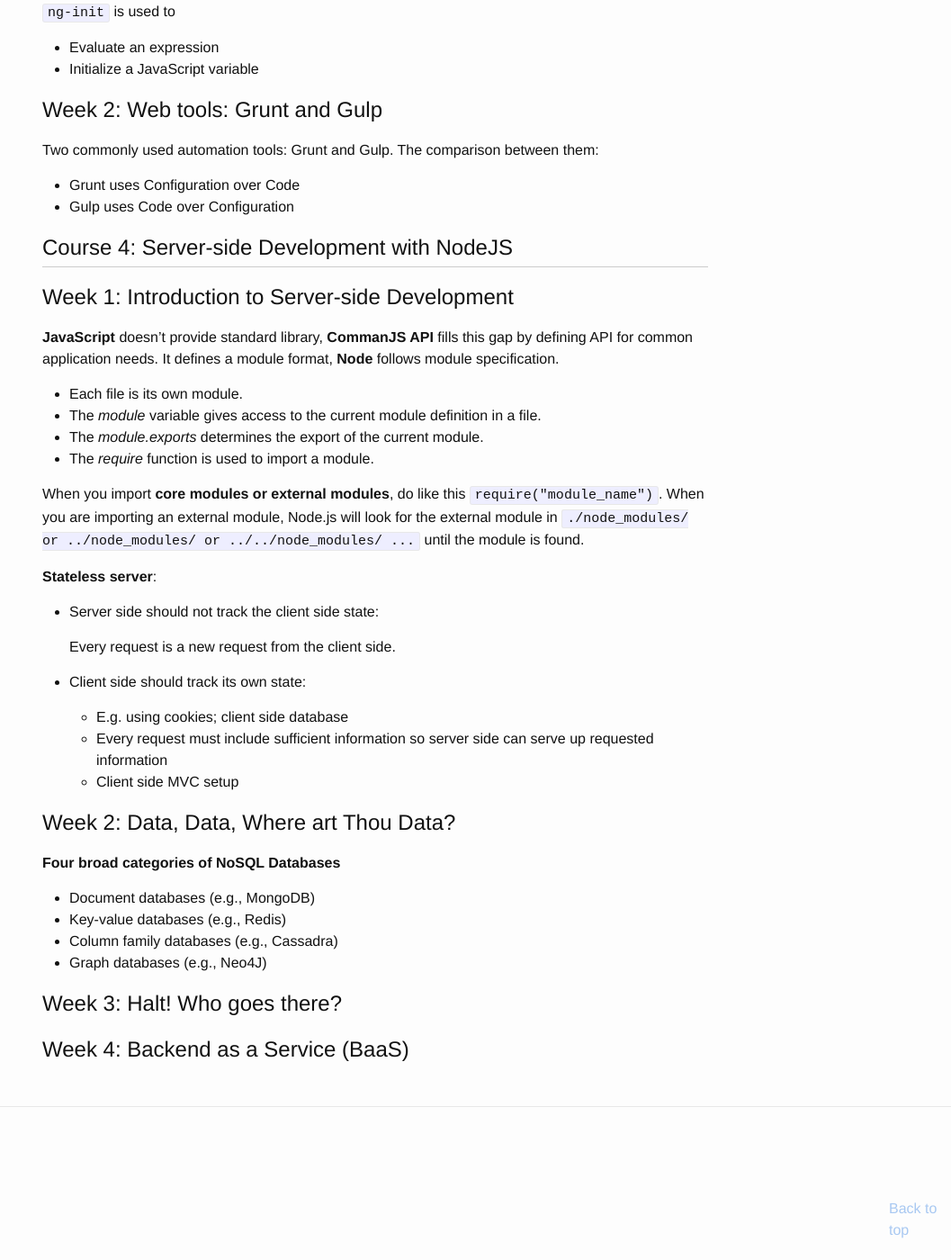
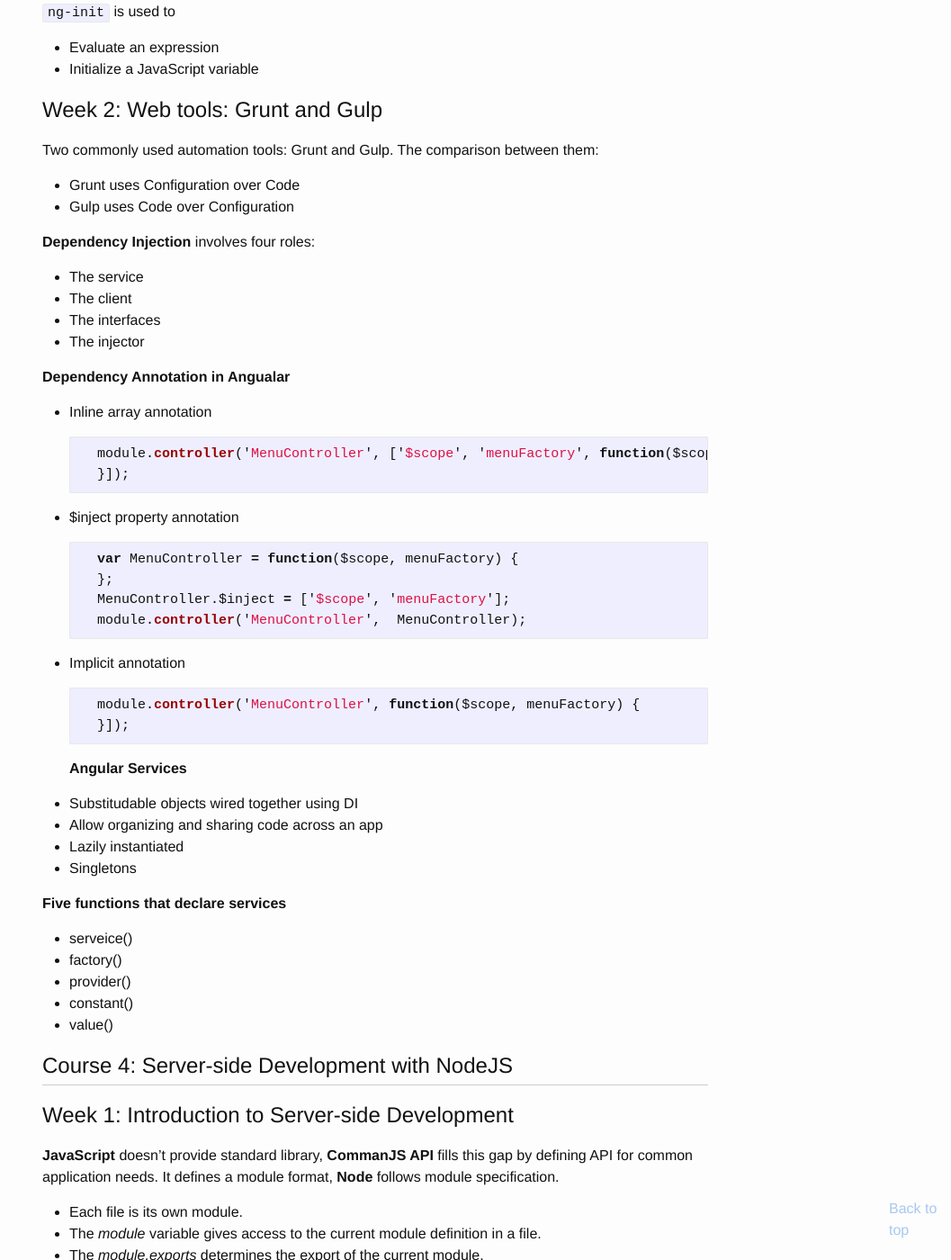
Before and after one commit to EastonLee/eastonlee.github.io, a Jekyll site: the page built from _posts/2017-05-26-full-stack-web-development-by-the-hong-kong-university-of-science-and-technology.md, in a window 1280 px wide and 1400 px high, scrolled down 3457 px. Shown: the whole window at 90% size, without its empty margins (223-1280 px from the left). Built offline with Jekyll 4.4.1, drawn with Linux system fonts in a browser that asks for light colours; nearby versions of some CDN libraries; a script that is not in the unit is left out; comment, search, counter and statistics services are not loaded.

Commit message:
new content

````diff
--- a/_posts/2017-05-26-full-stack-web-development-by-the-hong-kong-university-of-science-and-technology.md
+++ b/_posts/2017-05-26-full-stack-web-development-by-the-hong-kong-university-of-science-and-technology.md
@@ -136,6 +136,51 @@
 * Grunt uses Configuration over Code
 * Gulp uses Code over Configuration
 
+**Dependency Injection** involves four roles:
+* The service
+* The client
+* The interfaces
+* The injector
+
+**Dependency Annotation in Angualar**
+
+* Inline array annotation
+
+    ```javascript
+    module.controller('MenuController', ['$scope', 'menuFactory', function($scope, menuFactory){
+    }]);
+    ```
+
+* $inject property annotation
+
+    ```javascript
+    var MenuController = function($scope, menuFactory) {
+    };
+    MenuController.$inject = ['$scope', 'menuFactory'];
+    module.controller('MenuController',  MenuController);
+    ```
+
+* Implicit annotation
+
+    ```javascript
+    module.controller('MenuController', function($scope, menuFactory) {
+    }]);
+    ```
+**Angular Services**
+
+* Substitudable objects wired together using DI
+* Allow organizing and sharing code across an app
+* Lazily instantiated
+* Singletons
+
+**Five functions that declare services**
+
+* serveice()
+* factory()
+* provider()
+* constant()
+* value()
+
 # Course 4: Server-side Development with NodeJS
 
 ## Week 1: Introduction to Server-side Development
````
Also changed, not shown: _posts/2017-05-18-statistics-reasoning-by-cmu.md (+30 -0 lines).
